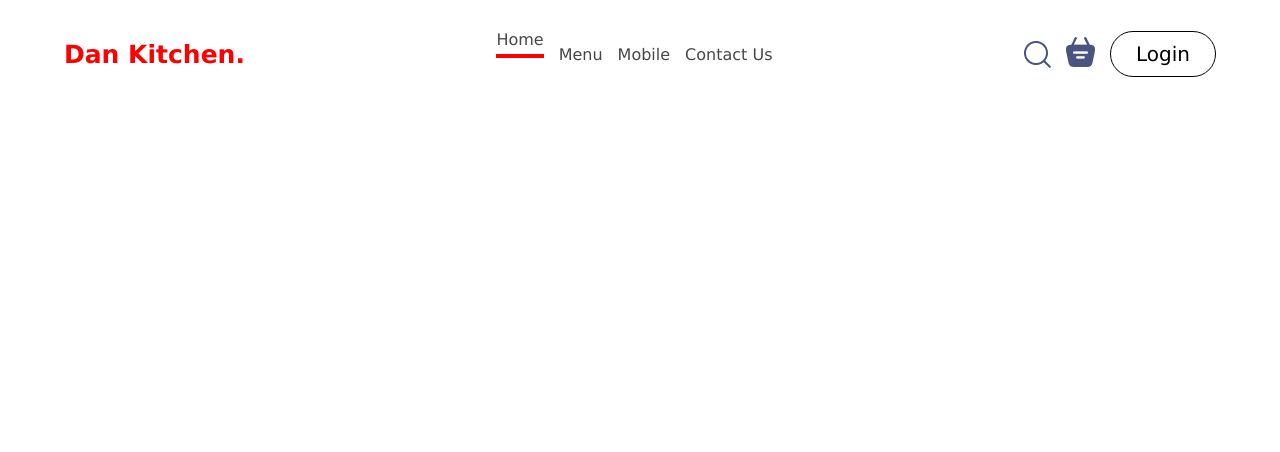
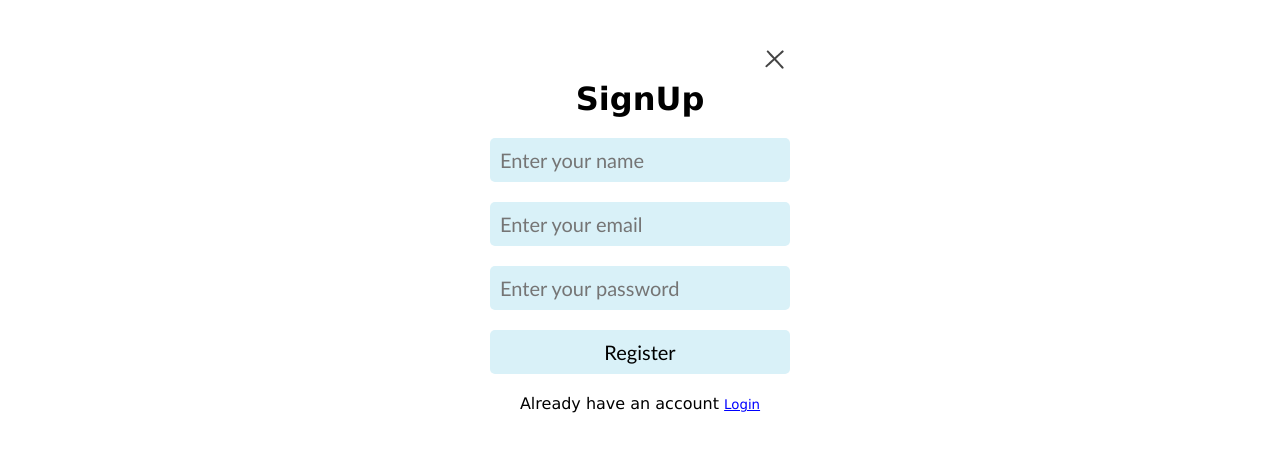
Before and after one commit to Empire688682/Dan-Kitchen, a React (Vite) app in the folder FrontEnd/: page /login in a window 1280 px wide. Shown: the top 452 px of the page. Built offline with nearby package versions, Linux system fonts and the light colour scheme.

Commit message:
09/07/2024

```diff
--- a/FrontEnd/src/Component/Context.jsx
+++ b/FrontEnd/src/Component/Context.jsx
@@ -33,7 +33,9 @@ export const ShopProvider = ({children}) =>{
         return total
     }
 
-    return <ShopContext.Provider value={{getTotalAmount,removeFromCart,cartItem,addToCart,food_list}}>
+    const [display, setDisplay]= useState(true);
+
+    return <ShopContext.Provider value={{getTotalAmount,display,setDisplay,removeFromCart,cartItem,addToCart,food_list}}>
         {children}
     </ShopContext.Provider>
 }
--- a/FrontEnd/src/Component/Navbar/Navbar.css
+++ b/FrontEnd/src/Component/Navbar/Navbar.css
@@ -3,9 +3,10 @@
     align-items: center;
     justify-content: space-between;
     width: 90%;
-    margin: 30px auto;
+    margin: 0 auto;
     flex-wrap: wrap;
     gap: 20px;
+    padding: 30px 0;
 }
 .navbar .logo{
     font-size: 25px;
--- a/FrontEnd/src/Component/Navbar/Navbar.jsx
+++ b/FrontEnd/src/Component/Navbar/Navbar.jsx
@@ -3,16 +3,19 @@ import Search_Icon from '../Asset/search_icon.png';
 import Cart_Icon from '../Asset/basket_icon.png';
 import './Navbar.css'
 import { NavLink } from 'react-router-dom';
+import { useGlobalContext } from '../Context';
 
 const Navbar = () => {
     const [menu, setMenu] = useState("Home");
+    const {display, setDisplay} = useGlobalContext();
+    console.log(display)
   return (
     <div className='navbar'>
       <h1 className='logo'>Dan Kitchen.</h1>
       <div className="menu">
         <ul>
-            <li onClick={() => setMenu("Home")}>Home {menu==='Home'?<hr/>:<></>}</li>
-            <li onClick={() => setMenu("Menu")}>Menu {menu==='Menu'?<hr/>:<></>}</li>
+            <li><NavLink to="/" style={{textDecoration:"none", color: "rgb(73, 70, 70)"}} onClick={() => setMenu("Home")}>Home {menu==='Home'?<hr/>:<></>}</NavLink></li>
+            <li  onClick={() => setMenu("Menu")}>Menu {menu==='Menu'?<hr/>:<></>}</li>
             <li onClick={() => setMenu("Mobile")}>Mobile{menu==='Mobile'?<hr/>:<></>}</li>
             <li onClick={() => setMenu("Contact")}>Contact Us {menu==='Contact'?<hr/>:<></>}</li>
         </ul>
@@ -20,7 +23,7 @@ const Navbar = () => {
       <div className="login-section">
         <img src={Search_Icon} />
         <NavLink to='/cart'><img src={Cart_Icon} /></NavLink>
-        <button>Login</button>
+        <NavLink to='/login'><button onClick={()=>setDisplay(true)}>Login</button></NavLink>
       </div>
     </div>
   )
--- a/FrontEnd/src/Component/Pages/Css/Css.css
+++ b/FrontEnd/src/Component/Pages/Css/Css.css
@@ -5,3 +5,41 @@
     gap: 15px;
     flex-wrap: wrap;
 }
+.login{
+    width: 100%;
+    display: flex;
+    justify-content: center;
+    padding-top: 50px;
+    position: absolute;
+    min-height: 100vh;
+    background-color: white;
+    padding: 50px 5%;
+    top: 0;
+    text-align: center;
+}
+.login_content{
+    position: relative;
+}
+.login form{
+    display: flex;
+    flex-direction: column;
+    margin: 30px 0;
+    gap: 20px;
+}
+.login form input,.login form button{
+    padding: 10px;
+    font-size: 20px;
+    outline: none;
+    border: none;
+    font-family: 'Gill Sans', 'Gill Sans MT', Calibri, 'Trebuchet MS', sans-serif;
+    border-radius: 5px;
+    min-width: 300px;
+    background-color: rgb(217, 241, 248);
+}
+.cross_icon{
+    width: 30px;
+    position: absolute;
+    top: 0;
+    right: 0;
+    cursor: pointer;
+}
--- a/FrontEnd/src/Component/Pages/Login.jsx
+++ b/FrontEnd/src/Component/Pages/Login.jsx
@@ -1,9 +1,33 @@
-import React from 'react'
+import React, { useState } from 'react'
+import './Css/Css.css';
+import cross_Icon from '../Asset/cross_icon.png'
+import { useGlobalContext } from '../Context';
+import { NavLink } from 'react-router-dom';
 
 const Login = () => {
+  const [stage, setStage]= useState("signup");
+  const {display, setDisplay} = useGlobalContext();
   return (
-    <div>
-
+    <div className='login'>
+      <div className="login_content">
+      <NavLink to="/" className='cross_icon'><img onClick={()=>setDisplay(false)} src={cross_Icon} alt=""/></NavLink>
+        {
+          stage && stage === "signup"? <form>
+          <h1>SignUp</h1>
+          <input name='name' type="text" placeholder='Enter your name' />
+          <input name='email' type="email" placeholder='Enter your email' />
+          <input name='password' type="password" placeholder='Enter your password' />
+          <button type="submit">Register</button>
+          <p>Already have an account <small style={{ textDecoration: "underline", color: "blue", cursor: "pointer" }} onClick={()=> setStage("login")}>Login</small></p>
+        </form>:<form>
+          <h1>Login</h1>
+          <input name='email' type="email" placeholder='Enter your email' />
+          <input name='password' type="password" placeholder='Enter your password' />
+          <button type="submit">Login</button>
+          <p>Dont have an account <small style={{ textDecoration: "underline", color: "blue", cursor: "pointer" }} onClick={()=> setStage("signup")}>Signup</small></p>
+        </form>
+        }
+      </div>
     </div>
   )
 }
--- a/FrontEnd/src/index.css
+++ b/FrontEnd/src/index.css
@@ -3,6 +3,7 @@
   margin: 0;
   box-sizing: border-box;
   font-family: Verdana, Geneva, Tahoma, sans-serif;
+  position: relative;
 }
 html{
   scroll-behavior: smooth;
```
Also changed, not shown: FrontEnd/src/Component/Asset/dark_close_menu.png (added).
